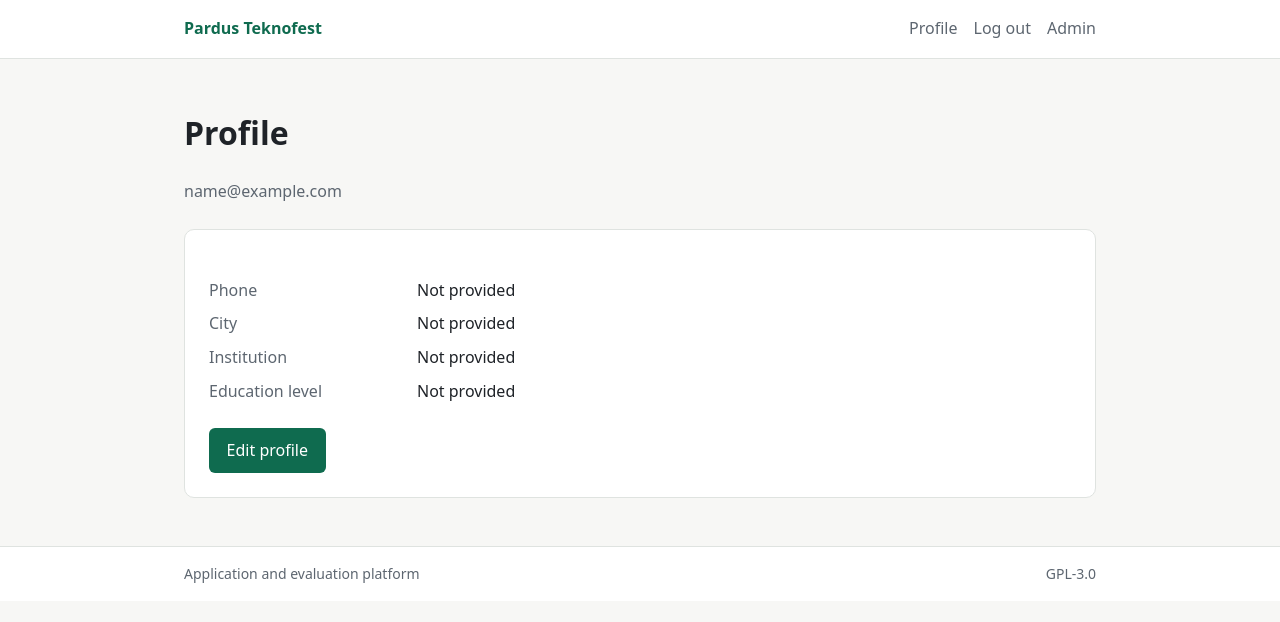
After one commit to pardusc/teknofest, a Django app: page /profile/ in a window 1280 px wide. The commit adds this page. Shown: the top 622 px of the page. Run offline with Django 5.2, Linux system fonts and the light colour scheme; the visitor is signed in with stand-in values (Sample User, id 1); data comes from the database, SQL or seed files in the repository.

Commit message:
Profil modeli, profil düzenleme ve oturum açma akışı eklendi
Profil modeli ve formu, profil detay ve düzenleme sayfaları, giriş/çıkış akışı, yönetici paneli kaydı ve testler eklendi.

```diff
--- a/requirements.txt
+++ b/requirements.txt
@@ -1 +1,2 @@
 Django==6.1.3
+Pillow==13.0.0
--- /dev/null
+++ b/teknofest/main/forms.py
@@ -0,0 +1,43 @@
+import re
+
+from django import forms
+from django.core.exceptions import ValidationError
+
+from .models import Profile
+
+MAX_PHOTO_SIZE = 5 * 1024 * 1024
+ALLOWED_PHOTO_TYPES = {"image/jpeg", "image/png", "image/webp"}
+
+
+class ProfileForm(forms.ModelForm):
+    class Meta:
+        model = Profile
+        fields = ("phone", "city", "institution", "education_level", "photo")
+        widgets = {
+            "phone": forms.TextInput(attrs={"placeholder": "+90 5xx xxx xx xx"}),
+            "city": forms.TextInput(attrs={"placeholder": "City"}),
+            "institution": forms.TextInput(attrs={"placeholder": "School or institution"}),
+        }
+
+    def __init__(self, *args, **kwargs):
+        super().__init__(*args, **kwargs)
+        for field in Profile.REQUIRED_FIELDS:
+            self.fields[field].required = True
+
+    def clean_phone(self):
+        phone = self.cleaned_data["phone"].strip()
+        normalized = re.sub(r"[\s\-()]", "", phone)
+        if not re.fullmatch(r"\+?\d{10,15}", normalized):
+            raise ValidationError("Enter a valid phone number.")
+        return phone
+
+    def clean_photo(self):
+        photo = self.cleaned_data.get("photo")
+        # An unchanged field returns the stored file, which has no content_type.
+        if not photo or not hasattr(photo, "content_type"):
+            return photo
+        if photo.size > MAX_PHOTO_SIZE:
+            raise ValidationError("The photo must be 5 MB or smaller.")
+        if photo.content_type not in ALLOWED_PHOTO_TYPES:
+            raise ValidationError("Upload a JPG, PNG or WebP image.")
+        return photo
--- a/teknofest/main/models.py
+++ b/teknofest/main/models.py
@@ -1,3 +1,4 @@
+from django.conf import settings
 from django.contrib.auth.models import AbstractUser
 from django.db import models
 
@@ -20,3 +21,42 @@ class User(AbstractUser):
 
     def __str__(self) -> str:
         return self.email or self.username
+
+
+class Profile(models.Model):
+    """Personal information an applicant completes after signing in."""
+
+    class EducationLevel(models.TextChoices):
+        PRIMARY = "primary", "Primary school"
+        MIDDLE = "middle", "Middle school"
+        HIGH = "high", "High school"
+        ASSOCIATE = "associate", "Associate degree"
+        BACHELOR = "bachelor", "Bachelor's degree"
+        MASTER = "master", "Master's degree"
+        DOCTORATE = "doctorate", "Doctorate"
+
+    user = models.OneToOneField(
+        settings.AUTH_USER_MODEL,
+        on_delete=models.CASCADE,
+        related_name="profile",
+    )
+    phone = models.CharField(max_length=20, blank=True)
+    city = models.CharField(max_length=64, blank=True)
+    institution = models.CharField(max_length=255, blank=True)
+    education_level = models.CharField(
+        max_length=16,
+        choices=EducationLevel.choices,
+        blank=True,
+    )
+    photo = models.ImageField(upload_to="profiles/%Y/", blank=True)
+    created_at = models.DateTimeField(auto_now_add=True)
+    updated_at = models.DateTimeField(auto_now=True)
+
+    REQUIRED_FIELDS = ("phone", "city", "institution", "education_level")
+
+    def __str__(self) -> str:
+        return f"{self.user} profile"
+
+    @property
+    def is_complete(self) -> bool:
+        return all(getattr(self, field) for field in self.REQUIRED_FIELDS)
--- a/teknofest/main/templates/main/base.html
+++ b/teknofest/main/templates/main/base.html
@@ -37,8 +37,18 @@
       gap: 1rem;
     }
     .brand { font-weight: 700; color: var(--accent); text-decoration: none; }
-    nav a { color: var(--muted); margin-left: 1rem; text-decoration: none; }
+    nav { display: flex; align-items: center; gap: 1rem; }
+    nav a { color: var(--muted); text-decoration: none; }
     nav a:hover { color: var(--accent); }
+    .link-button {
+      background: none;
+      border: 0;
+      padding: 0;
+      color: var(--muted);
+      font: inherit;
+      cursor: pointer;
+    }
+    .link-button:hover { color: var(--accent); }
     main .container { padding: 3rem 1.5rem; }
     h1 { font-size: 2rem; margin-top: 0; }
     .card {
@@ -51,6 +61,62 @@
     .muted { color: var(--muted); }
     code { background: #eef1ef; padding: 0.1rem 0.35rem; border-radius: 4px; }
     footer { color: var(--muted); font-size: 0.875rem; }
+
+    .messages { list-style: none; margin: 0 0 1.5rem; padding: 0; }
+    .message {
+      background: #e8f3ed;
+      border: 1px solid #c3e0d1;
+      border-radius: 6px;
+      padding: 0.75rem 1rem;
+    }
+
+    .form p { margin: 0 0 1.25rem; }
+    .form label { display: block; font-weight: 600; margin-bottom: 0.25rem; }
+    .form input[type="text"],
+    .form input[type="email"],
+    .form input[type="password"],
+    .form select,
+    .form textarea {
+      width: 100%;
+      padding: 0.55rem 0.7rem;
+      border: 1px solid var(--border);
+      border-radius: 6px;
+      font: inherit;
+      background: #fff;
+    }
+    .form .helptext { display: block; color: var(--muted); font-size: 0.875rem; }
+    .form ul.errorlist {
+      list-style: none;
+      margin: 0 0 0.5rem;
+      padding: 0;
+      color: #b42318;
+      font-size: 0.875rem;
+    }
+    .button {
+      display: inline-block;
+      background: var(--accent);
+      color: #fff;
+      border: 0;
+      border-radius: 6px;
+      padding: 0.6rem 1.1rem;
+      font: inherit;
+      cursor: pointer;
+      text-decoration: none;
+    }
+    .button:hover { background: #0b5540; }
+    .button.secondary { background: #eef1ef; color: var(--fg); }
+
+    dl.details { display: grid; grid-template-columns: 12rem 1fr; gap: 0.5rem 1rem; margin: 1.5rem 0; }
+    dl.details dt { color: var(--muted); }
+    dl.details dd { margin: 0; }
+
+    .avatar {
+      width: 96px;
+      height: 96px;
+      object-fit: cover;
+      border-radius: 50%;
+      border: 1px solid var(--border);
+    }
   </style>
 </head>
 <body>
@@ -58,6 +124,15 @@
     <div class="container">
       <a class="brand" href="{% url 'main:home' %}">Pardus Teknofest</a>
       <nav>
+        {% if user.is_authenticated %}
+          <a href="{% url 'main:profile' %}">Profile</a>
+          <form method="post" action="{% url 'logout' %}">
+            {% csrf_token %}
+            <button type="submit" class="link-button">Log out</button>
+          </form>
+        {% else %}
+          <a href="{% url 'login' %}">Log in</a>
+        {% endif %}
         <a href="/admin/">Admin</a>
       </nav>
     </div>
@@ -65,6 +140,13 @@
 
   <main>
     <div class="container">
+      {% if messages %}
+        <ul class="messages">
+          {% for message in messages %}
+            <li class="message">{{ message }}</li>
+          {% endfor %}
+        </ul>
+      {% endif %}
       {% block content %}{% endblock %}
     </div>
   </main>
--- /dev/null
+++ b/teknofest/main/templates/main/profile_detail.html
@@ -0,0 +1,30 @@
+{% extends "main/base.html" %}
+
+{% block title %}Profile · Pardus Teknofest{% endblock %}
+
+{% block content %}
+  <h1>Profile</h1>
+  <p class="muted">{{ user.email }}</p>
+
+  <div class="card">
+    {% if profile.photo %}
+      <img class="avatar" src="{{ profile.photo.url }}" alt="Profile photo">
+    {% endif %}
+
+    <dl class="details">
+      <dt>Phone</dt>
+      <dd>{{ profile.phone|default:"Not provided" }}</dd>
+
+      <dt>City</dt>
+      <dd>{{ profile.city|default:"Not provided" }}</dd>
+
+      <dt>Institution</dt>
+      <dd>{{ profile.institution|default:"Not provided" }}</dd>
+
+      <dt>Education level</dt>
+      <dd>{{ profile.get_education_level_display|default:"Not provided" }}</dd>
+    </dl>
+
+    <a class="button" href="{% url 'main:profile_edit' %}">Edit profile</a>
+  </div>
+{% endblock %}
--- a/teknofest/main/urls.py
+++ b/teknofest/main/urls.py
@@ -6,4 +6,6 @@ app_name = "main"
 
 urlpatterns = [
     path("", views.home, name="home"),
+    path("profile/", views.ProfileView.as_view(), name="profile"),
+    path("profile/edit/", views.ProfileUpdateView.as_view(), name="profile_edit"),
 ]
--- a/teknofest/main/views.py
+++ b/teknofest/main/views.py
@@ -1,5 +1,38 @@
+from django.contrib import messages
+from django.contrib.auth.mixins import LoginRequiredMixin
 from django.shortcuts import render
+from django.urls import reverse_lazy
+from django.views.generic import DetailView, UpdateView
+
+from .forms import ProfileForm
+from .models import Profile
 
 
 def home(request):
     return render(request, "main/home.html")
+
+
+class ProfileView(LoginRequiredMixin, DetailView):
+    model = Profile
+    template_name = "main/profile_detail.html"
+    context_object_name = "profile"
+
+    def get_object(self, queryset=None):
+        profile, _ = Profile.objects.get_or_create(user=self.request.user)
+        return profile
+
+
+class ProfileUpdateView(LoginRequiredMixin, UpdateView):
+    model = Profile
+    form_class = ProfileForm
+    template_name = "main/profile_edit.html"
+    success_url = reverse_lazy("main:profile")
+
+    def get_object(self, queryset=None):
+        profile, _ = Profile.objects.get_or_create(user=self.request.user)
+        return profile
+
+    def form_valid(self, form):
+        response = super().form_valid(form)
+        messages.success(self.request, "Your profile has been updated.")
+        return response
--- a/teknofest/teknofest/settings.py
+++ b/teknofest/teknofest/settings.py
@@ -51,6 +51,11 @@ INSTALLED_APPS = [
 
 # Custom user model; must be set before the first migration.
 AUTH_USER_MODEL = 'main.User'
+
+# Authentication
+LOGIN_URL = 'login'
+LOGIN_REDIRECT_URL = 'main:home'
+LOGOUT_REDIRECT_URL = 'main:home'
 
 MIDDLEWARE = [
     'django.middleware.security.SecurityMiddleware',
--- a/teknofest/teknofest/urls.py
+++ b/teknofest/teknofest/urls.py
@@ -17,10 +17,13 @@ Including another URLconf
 from django.conf import settings
 from django.conf.urls.static import static
 from django.contrib import admin
+from django.contrib.auth import views as auth_views
 from django.urls import include, path
 
 urlpatterns = [
     path('admin/', admin.site.urls),
+    path('accounts/login/', auth_views.LoginView.as_view(), name='login'),
+    path('accounts/logout/', auth_views.LogoutView.as_view(), name='logout'),
     path('', include('main.urls')),
 ]
 
```
Also changed, not shown: teknofest/main/admin.py (+18 -1 lines), teknofest/main/templates/main/profile_edit.html (added, +16 -0 lines), teknofest/main/templates/registration/login.html (added, +18 -0 lines), teknofest/main/tests.py (+160 -1 lines), README.md, teknofest/main/migrations/0002_profile.py (added).
